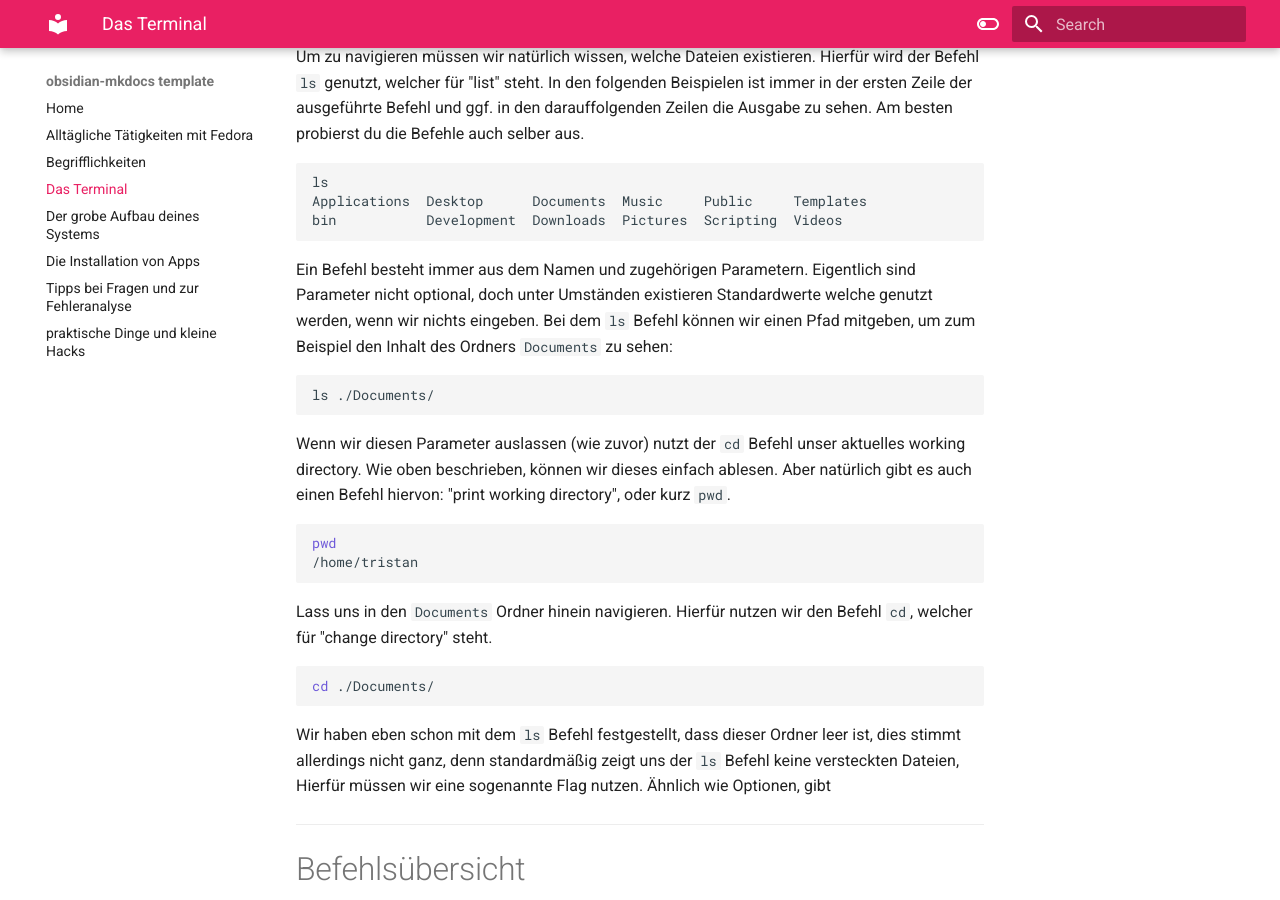
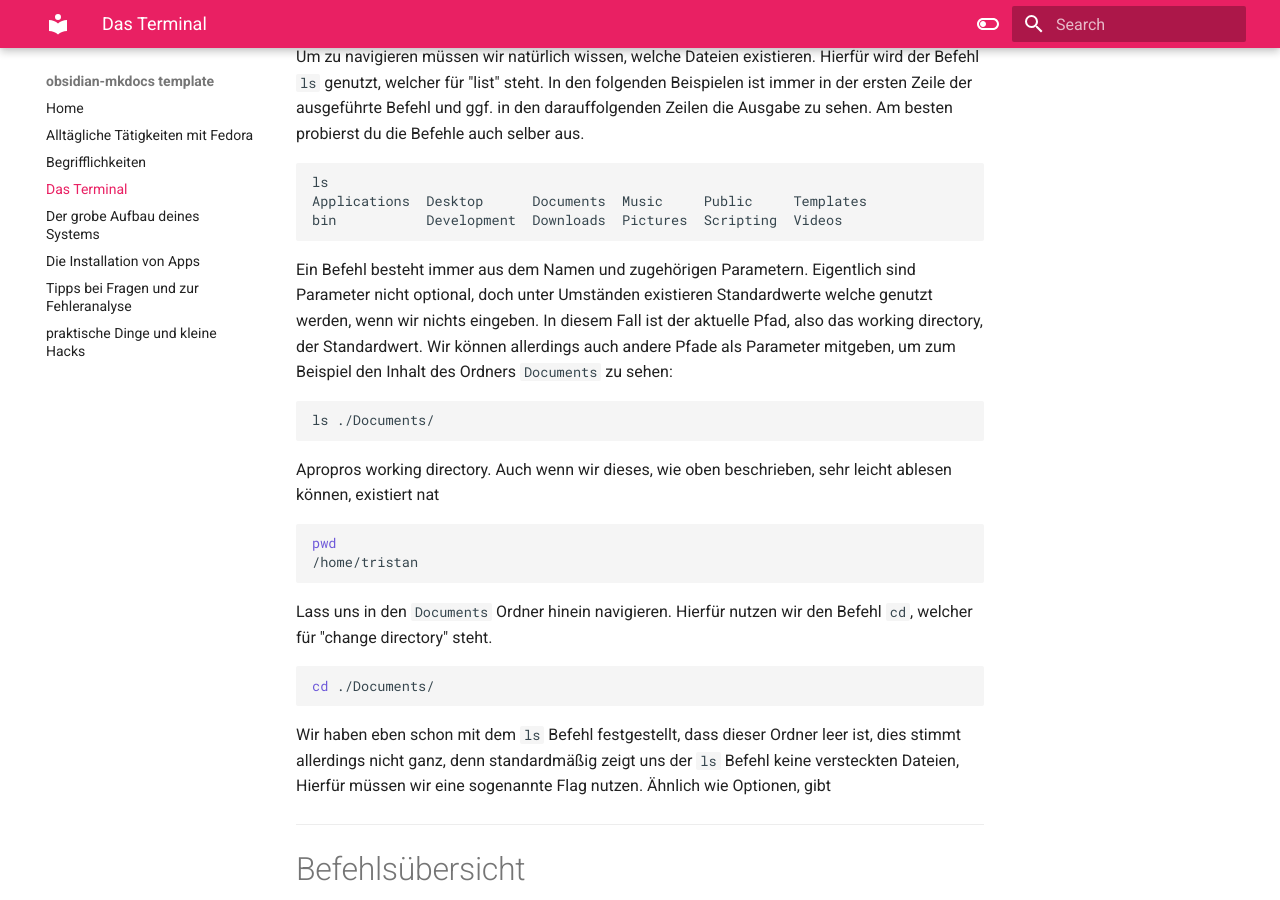
Before and after one commit to Tecipry/Handbuch-fedoraKDE, an MkDocs documentation site: the page built from docs/Das Terminal.md, in a window 1280 px wide and 900 px high, scrolled down 1039 px. Built offline with MkDocs 1.6.1 and Material for MkDocs 9.7.7, drawn with Linux system fonts in a browser that asks for light colours.

Commit message:
backup from:  20-12-2025 14:10:46

````diff
--- a/docs/Das Terminal.md
+++ b/docs/Das Terminal.md
@@ -23,18 +23,21 @@ Alles was im Terminal geschieht, wird an einem bestimmten Ort im Dateisystem gem
 ## Navigation
 
 Um zu navigieren müssen wir natürlich wissen, welche Dateien existieren. Hierfür wird der Befehl `ls` genutzt, welcher für "list" steht. In den folgenden Beispielen ist immer in der ersten Zeile der ausgeführte Befehl und ggf. in den darauffolgenden Zeilen die Ausgabe zu sehen. Am besten probierst du die Befehle auch selber aus.
+
 ```sh
 ls
 Applications  Desktop      Documents  Music     Public     Templates
 bin           Development  Downloads  Pictures  Scripting  Videos
 ```
 
-Ein Befehl besteht immer aus dem Namen und zugehörigen Parametern. Eigentlich sind Parameter nicht optional, doch unter Umständen existieren Standardwerte welche genutzt werden, wenn wir nichts eingeben.  Bei dem `ls` Befehl können wir einen Pfad mitgeben, um zum Beispiel den Inhalt des Ordners `Documents` zu sehen:
+Ein Befehl besteht immer aus dem Namen und zugehörigen Parametern. Eigentlich sind Parameter nicht optional, doch unter Umständen existieren Standardwerte welche genutzt werden, wenn wir nichts eingeben. In diesem Fall ist der aktuelle Pfad, also das working directory, der Standardwert. Wir können allerdings auch andere Pfade als Parameter mitgeben, um zum Beispiel den Inhalt des Ordners `Documents` zu sehen:
+
 ```sh
 ls ./Documents/
 ```
 
-Wenn wir diesen Parameter auslassen (wie zuvor) nutzt der `cd` Befehl unser aktuelles working directory. Wie oben beschrieben, können wir dieses einfach ablesen. Aber natürlich gibt es auch einen Befehl hiervon: "print working directory", oder kurz `pwd`.
+Apropros working directory. Auch wenn wir dieses, wie oben beschrieben, sehr leicht ablesen können, existiert nat
+
 ```sh
 pwd
 /home/tristan
````
